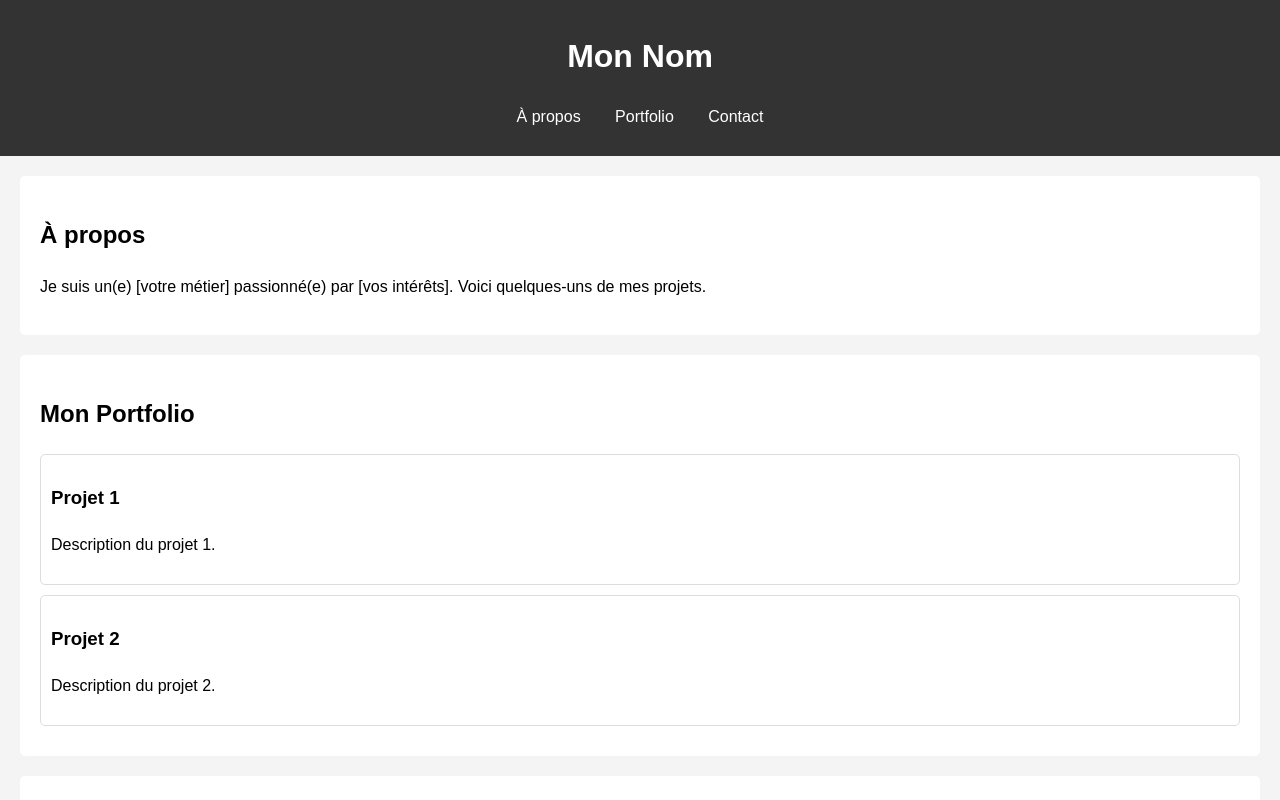
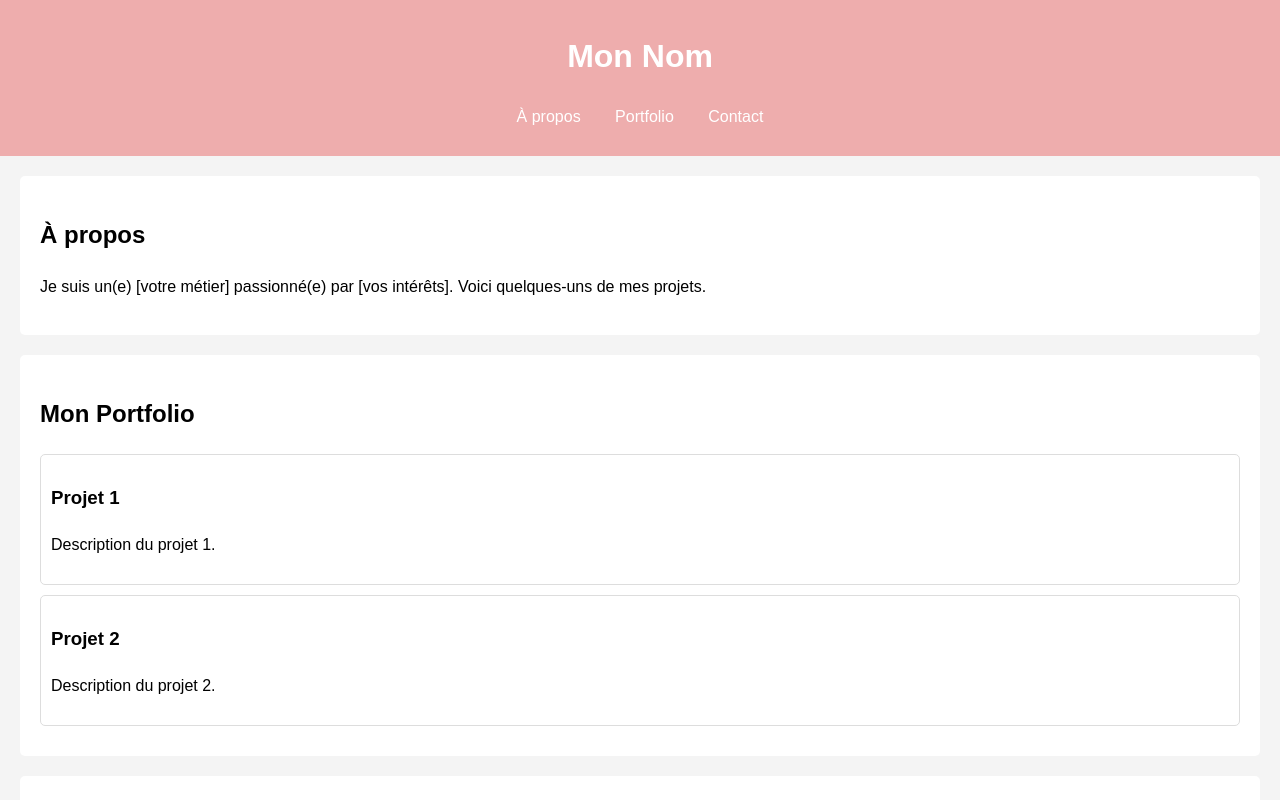
Before and after one commit to Manel2024-stack/Manel2024-stack.github.io, a plain HTML site: page index.html in a window 1280 px wide. Shown: the top 800 px of the page. Drawn offline with Linux system fonts and the light colour scheme.

Commit message:
style: head background changed to pink

```diff
--- a/index.html
+++ b/index.html
@@ -14,7 +14,7 @@
         }
 
         header {
-            background: #333;
+            background: #eeadad;
             color: #fff;
             padding: 10px 0;
             text-align: center;
```
